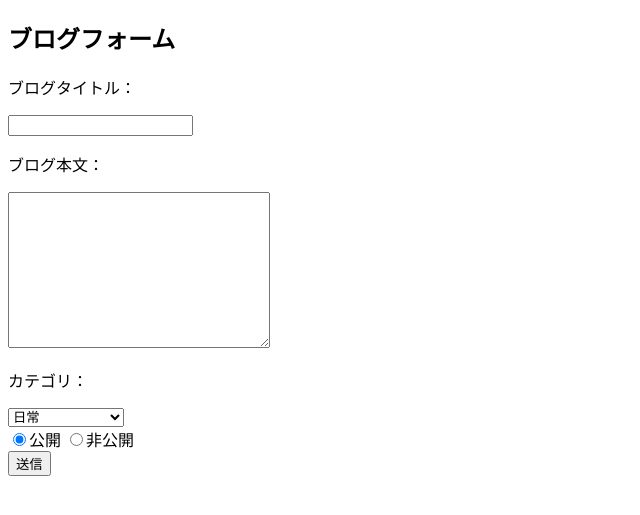
After one commit to masa-suzuki-iPhone/blogApp-php, a PHP site: page /form.html in a window 1280 px wide. The commit adds this page. Shown: the top 515 px of the page, without its empty margins (0-640 px from the left). Run offline with PHP 8.4, Linux system fonts and the light colour scheme.

Commit message:
投稿機能とバリデーション

```diff
--- a/dbc.php
+++ b/dbc.php
@@ -45,9 +45,9 @@ function getAllBlog(){
 //返り値：カテゴリーの文字列
 function setCategoryName($category){
     if ($category === '1'){
-        return 'ブログ';
+        return '日常';
     } elseif ($category == '2'){
-        return'日常';
+        return'プログラミング';
     } else{
         return'その他';
     }
--- a/detail.php
+++ b/detail.php
@@ -2,8 +2,8 @@
 //require_onceを使う
 require_once('dbc.php');
 //namespaceを設定
+//useを使う
 
-//useを使う
 
 $id = $_GET['id'];
 
--- /dev/null
+++ b/form.html
@@ -0,0 +1,30 @@
+<!DOCTYPE html>
+<html lang="en">
+<head>
+    <meta charset="UTF-8">
+    <meta name="viewport" content="width=device-width, initial-scale=1.0">
+    <meta http-equiv="X-UA-Compatible" content="ie=edge">
+    <title>BlogForm</title>
+</head>
+<body>
+    <h2>ブログフォーム</h2>
+    <form action="blog_create.php" method="POST">
+        <p>ブログタイトル：</p>
+        <input type="text" name="title">
+        <p>ブログ本文：</p>
+        <textarea name="content" id="content" cols="30" rows="10"></textarea>
+        <br>
+        <p>カテゴリ：</p>
+        <select name="category">
+            <option value="1">日常</option>
+            <option value="2">プログラミング</option>
+        </select>
+        <br>
+        <input type="radio" name="publish_status" value="1" checked>公開
+        <input type="radio" name="publish_status" value="2">非公開
+        <br>
+        <input type="submit" value="送信">
+    </form>
+
+</body>
+</html>
--- a/test.php
+++ /dev/null
@@ -1,5 +0,0 @@
-<?php
-
-echo "Hello World"
-
-?>
```
Also changed, not shown: blog_create.php (added, +25 -0 lines), indexhtml.php (+11 -4 lines), 1 other file.
